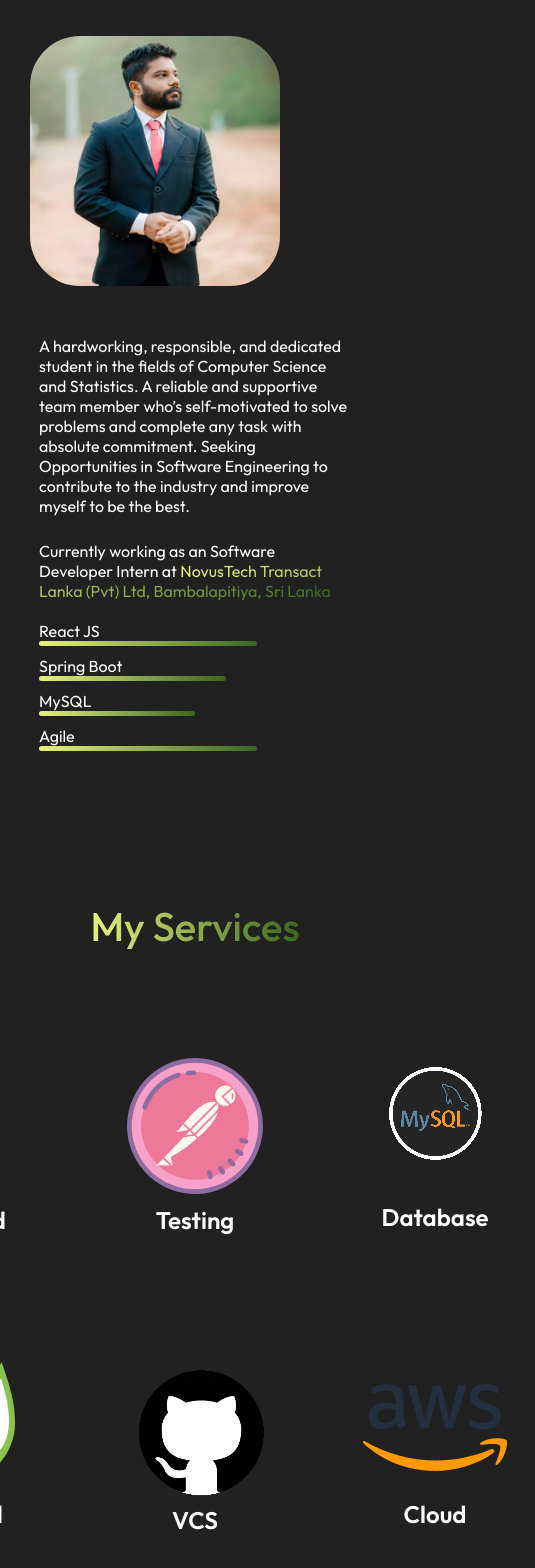
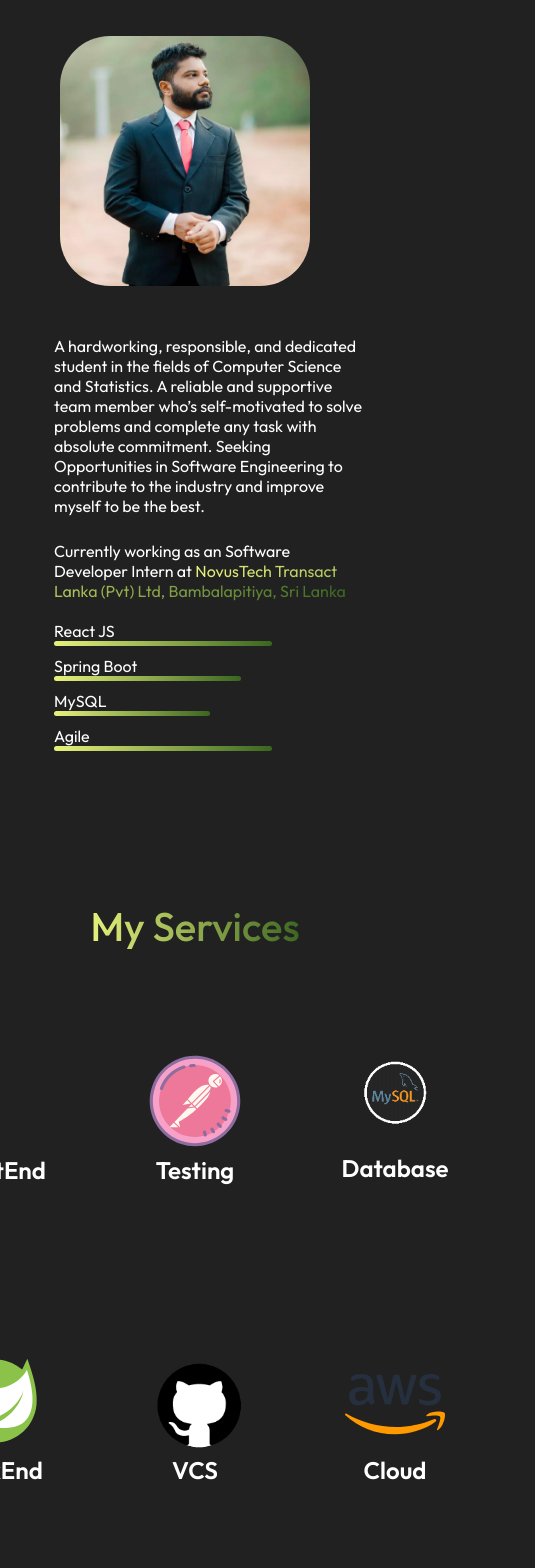
Before and after one commit to KanchanaT98/MyPortfolio, a React (Vite) app: page / in a window 390 px wide. Shown: the part 1260-2828 px from the top of the page, 535 px wide, since content can reach past the window. Built offline with nearby package versions, Linux system fonts and the light colour scheme.

Commit message:
mobile friendly changes to services component

```diff
--- a/src/Components/About.css
+++ b/src/Components/About.css
@@ -133,6 +133,7 @@
 @media(max-width:600px){
     .right{
         margin-top: 30px;
+        margin-left: 30px;
         display: flex;
         flex-direction: column;
         width: 80%;
@@ -144,6 +145,24 @@
         display: flex;
         flex-direction: column;
         gap: 20px;
+    }
+
+    .left{
+        display: flex;
+        height: 250px;
+        width: 250px;
+        flex-direction: column;
+        margin-top: 80px;
+
+    }
+
+    .left img{
+        display: flex;
+        flex-direction: column;
+        height: 250px;
+        width: 250px;
+        margin-left: 30px;
+        border-radius: 50px;
     }
 }
 
--- a/src/Components/Services.css
+++ b/src/Components/Services.css
@@ -54,7 +54,39 @@
     text-align: center;
 }
 
-@media(max-width:768px){
+.services-middle img{
+    width: 150px;
+}
+
+@media(max-width:600px){
+    #services h1{
+        height: fit-content;
+        font-size: 40px;
+        font-weight: 500;
+        background: linear-gradient(267deg, #3b6621 0.36%, #ebf57e 102.0%);
+        background-clip: text;
+        -webkit-background-clip: text;
+        -webkit-text-fill-color: transparent;
+
+    }
+
+    .services-sections{
+        margin-top: 100px;
+        display: flex;
+        gap: 0px;
+    }
+
+    .services-left img{
+        width: 100px;
+    }
+    .services-middle img{
+        width: 100px;
+    }
+    .services-right img{
+        width: 100px;
+    }
+}
+/* @media(max-width:768px){
 
     #services h1{
         height: fit-content;
@@ -73,4 +105,4 @@
         gap: 40px;
     }
 
-}
+} */
--- a/src/Components/Services.jsx
+++ b/src/Components/Services.jsx
@@ -25,11 +25,11 @@ const Services = () => {
                 </div>
                 <div className="services-middle">
                     <div className="postman" style={{width:"200px", height:"200px"}}>
-                        <img src={postman} alt="" style={{width:"150px", height:"150px"}}/>
+                        <img src={postman} alt=""/>
                         <h2 style={{fontWeight:600}}>Testing</h2>
                     </div>
                     <div className="VCS" style={{width:"200px", height:"200px"}}>
-                        <img src={github} alt="" style={{width:"150px", height:"150px"}}/>
+                        <img src={github} alt=""/>
                         <h2 style={{fontWeight:600}}>VCS</h2>
                     </div>
                 </div>
```
